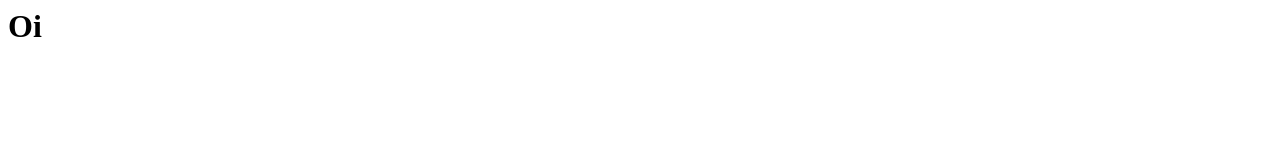
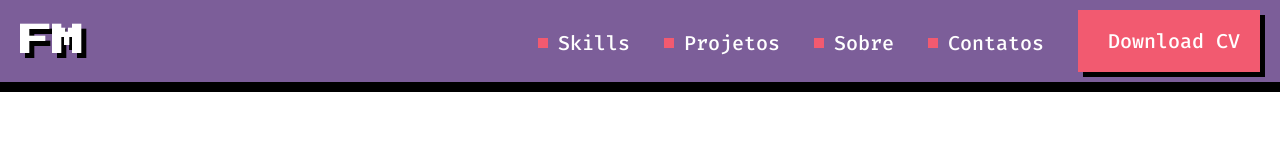
Before and after one commit to fabiomrm/fabiomrm.github.io, a plain HTML site: page index.html in a window 1280 px wide. Drawn offline with Linux system fonts and the light colour scheme.

Commit message:
Add course project

```diff
--- /dev/null
+++ b/css/index.css
@@ -0,0 +1,59 @@
+header {
+    display: flex;
+    justify-content: space-between;
+    align-items: center;
+    background-color: #7C5E99;
+    border-bottom: 10px solid #000;
+    padding: 10px 20px;
+}
+
+h1 {
+    font-family: 'Press Start 2P', sans-serif;
+    color: #FFF;
+    text-shadow: 5px 5px 0px #000;
+}
+
+nav{
+    text-align: right;
+}
+
+a {
+    display: inline-flex;
+    align-items: center;
+    color: #FFF;
+    font-size: 20px;
+    font-family: 'Fira Code', monospace;
+    font-weight: 500;
+    text-decoration: none;
+    margin-right: 30px;
+}
+
+a:not(#button):hover {
+    color: #F25A70;
+}
+
+a::before {
+    content: "";
+    background-color: #F25A70;
+    width: 10px;
+    height: 10px;
+    margin-right: 10px;
+}
+
+#button {
+    display: inline-block;
+    background-color: #F25A70;
+    padding: 18px 20px;
+    box-shadow: 5px 5px 0px #000;
+    margin-right: 0px;
+    transition: transform 100ms linear;
+}
+
+#button:hover {
+    transform: scale(1.05);
+}
+
+div {
+    display: inline-block;
+    width: 100%;
+}
--- /dev/null
+++ b/css/reset.css
@@ -0,0 +1,3 @@
+body, h1 {
+    margin: 0;
+}
--- a/index.html
+++ b/index.html
@@ -1 +1,30 @@
-<h1>Oi</h1>
+<!DOCTYPE html>
+<html lang="pt-br">
+  <head>
+    <meta charset="UTF-8" />
+    <meta http-equiv="X-UA-Compatible" content="IE=edge" />
+    <meta name="viewport" content="width=device-width, initial-scale=1.0" />
+    <link rel="preconnect" href="https://fonts.gstatic.com">
+    <link href="https://fonts.googleapis.com/css2?family=Fira+Code:wght@300;500&family=Press+Start+2P&display=swap" rel="stylesheet">
+
+    <link rel="stylesheet" href="css/reset.css">
+
+
+    <link rel="stylesheet" href="./css/index.css">
+
+    <title>Document</title>
+  </head>
+  <body>
+    <header>
+      <h1>FM</h1>
+
+      <nav>
+        <a href="" lang="en">Skills</a>
+        <a href="">Projetos</a>
+        <a href="">Sobre</a>
+        <a href="">Contatos</a>
+        <a id="button" href="" lang="en">Download CV</a>
+      </nav>
+    </header>
+  </body>
+</html>
```
Also changed, not shown: assets/img/logo.png (added).
